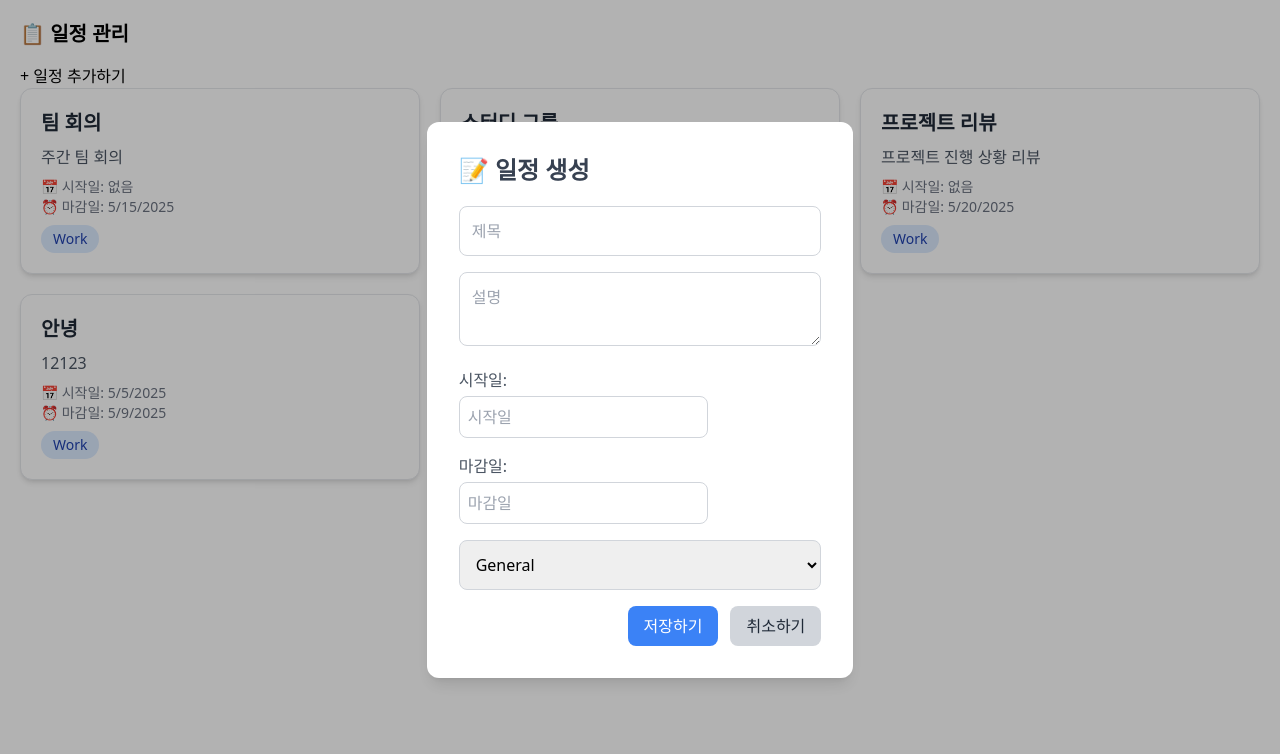
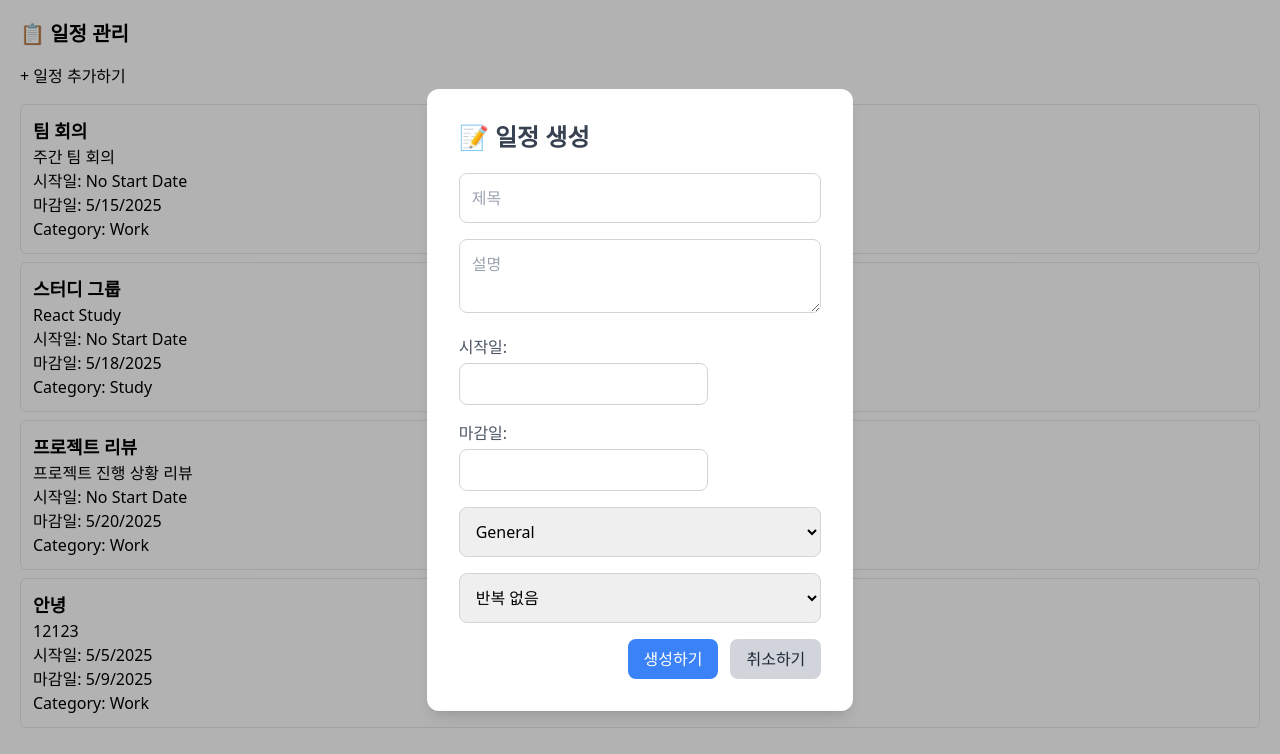
Before and after one commit to Yirgacheffe-Cho/recoil, a React (Create React App) app: page /schedules in a window 1280 px wide. Both pictures are taken after a click on the button "+ 일정 추가하기". Shown: the top 754 px of the page. Built offline with nearby package versions, Linux system fonts and the light colour scheme; data requests are answered from the project's data file.

Commit message:
feat: 수정 모달 개발
스케쥴 클릭시 수정 모달 개발

```diff
--- /dev/null
+++ b/craco.config.cjs
@@ -0,0 +1,30 @@
+const path = require('path');
+
+module.exports = {
+  webpack: {
+    alias: {
+      '@': path.resolve(__dirname, 'src/'),
+      '@components': path.resolve(__dirname, 'src/components/'),
+      '@pages': path.resolve(__dirname, 'src/pages/'),
+      '@services': path.resolve(__dirname, 'src/services/'),
+      '@atoms': path.resolve(__dirname, 'src/atoms/'),
+      '@hooks': path.resolve(__dirname, 'src/hooks/'),
+    },
+    configure: {
+      module: {
+        rules: [
+          {
+            test: /\.js$/,
+            enforce: 'pre',
+            use: ['source-map-loader'],
+            exclude: [
+              /node_modules\/react-datepicker/, // 🔥 제외합니다.
+              /node_modules\/react-dom/,
+              /node_modules\/react/,
+            ],
+          },
+        ],
+      },
+    },
+  },
+};
--- a/craco.config.js
+++ /dev/null
@@ -1,28 +0,0 @@
-// craco.config.js
-const path = require('path');
-
-module.exports = {
-  webpack: {
-    alias: {
-      '@components': path.resolve(__dirname, 'src/components'),
-      '@hooks': path.resolve(__dirname, 'src/hooks'),
-      '@recoil': path.resolve(__dirname, 'src/recoil'),
-    },
-    configure: (webpackConfig) => {
-      // ✅ Dead Code Elimination 활성화
-      webpackConfig.optimization.usedExports = true;
-
-      // ✅ Tree Shaking 활성화
-      webpackConfig.optimization.sideEffects = true;
-
-      // ✅ SplitChunks 설정
-      webpackConfig.optimization.splitChunks = {
-        chunks: 'all',
-        minSize: 20000,
-        maxSize: 70000,
-      };
-
-      return webpackConfig;
-    },
-  },
-};
--- a/package.json
+++ b/package.json
@@ -24,7 +24,7 @@
   },
   "type": "module",
   "scripts": {
-    "start": "react-scripts start",
+    "start": "craco start",
     "build": "react-scripts build",
     "test": "react-scripts test",
     "eject": "react-scripts eject",
--- a/src/atoms/scheduleAtom.ts
+++ b/src/atoms/scheduleAtom.ts
@@ -1,16 +1,23 @@
 import { atomFamily } from 'recoil';
 
+export enum RepeatType {
+  NONE = 'none',
+  DAILY = 'daily',
+  WEEKLY = 'weekly',
+  MONTHLY = 'monthly',
+}
+
 export type ScheduleItem = {
-  id: string; // 일정 ID
-  title: string; // 제목
-  description: string; // 설명
+  id: string;
+  title: string;
+  description: string;
   startDate: Date | null;
-  dueDate: Date | null; // 마감일
-  priority: 'low' | 'normal' | 'high'; // 우선순위
-  repeat: boolean; // 반복 여부
-  category: string; // 카테고리
-  tags: string[]; // 태그
-  completed: boolean; // 완료 여부
+  dueDate: Date | null;
+  priority: 'low' | 'normal' | 'high';
+  category: string;
+  tags: string[];
+  completed: boolean;
+  repeat: RepeatType; // 🔥 반복 타입 추가
 };
 
 export const scheduleItemState = atomFamily<ScheduleItem, string>({
@@ -22,9 +29,9 @@ export const scheduleItemState = atomFamily<ScheduleItem, string>({
     startDate: null,
     dueDate: null,
     priority: 'normal',
-    repeat: false,
     category: 'General',
     tags: [],
     completed: false,
+    repeat: RepeatType.NONE,
   }),
 });
--- a/src/components/ScheduleList.tsx
+++ b/src/components/ScheduleList.tsx
@@ -1,37 +1,41 @@
 import { useSchedules } from '../hooks/useSchedules';
+import { ScheduleItem } from '../atoms/scheduleAtom';
 
-export default function ScheduleList({ reload }: { reload: boolean }) {
+export default function ScheduleList({
+  reload,
+  onEdit,
+}: {
+  reload: boolean;
+  onEdit: (schedule: ScheduleItem) => void;
+}) {
   const { schedules, loading, error } = useSchedules(reload);
 
   if (loading) return <p>Loading...</p>;
   if (error) return <p>Error: {error}</p>;
 
   return (
-    <div className="grid grid-cols-1 md:grid-cols-2 lg:grid-cols-3 gap-5">
+    <div className="space-y-2">
       {schedules.map((schedule) => (
         <div
           key={schedule.id}
-          className="p-5 bg-white border border-gray-200 rounded-xl shadow-md hover:shadow-lg"
+          className="p-3 border rounded-md cursor-pointer"
+          onClick={() => onEdit(schedule)}
         >
-          <h3 className="text-xl font-semibold text-gray-800 mb-2">
-            {schedule.title}
-          </h3>
-          <p className="text-gray-600 mb-2">{schedule.description}</p>
-          <p className="text-sm text-gray-500">
-            📅 시작일:{' '}
+          <h3 className="text-lg font-bold">{schedule.title}</h3>
+          <p>{schedule.description}</p>
+          <p>
+            시작일:{' '}
             {schedule.startDate
               ? new Date(schedule.startDate).toLocaleDateString()
-              : '없음'}
+              : 'No Start Date'}
           </p>
-          <p className="text-sm text-gray-500">
-            ⏰ 마감일:{' '}
+          <p>
+            마감일:{' '}
             {schedule.dueDate
               ? new Date(schedule.dueDate).toLocaleDateString()
-              : '없음'}
+              : 'No Due Date'}
           </p>
-          <span className="inline-block mt-2 px-3 py-1 text-sm bg-blue-100 text-blue-800 rounded-full">
-            {schedule.category}
-          </span>
+          <p>Category: {schedule.category}</p>
         </div>
       ))}
     </div>
--- a/src/components/ScheduleModal.tsx
+++ b/src/components/ScheduleModal.tsx
@@ -1,25 +1,44 @@
-import { useState } from 'react';
+import { useState, useEffect } from 'react';
 import DatePicker from 'react-datepicker';
 import 'react-datepicker/dist/react-datepicker.css';
+import { createSchedule, updateSchedule } from '../services/scheduleService';
+import { ScheduleItem, RepeatType } from '../atoms/scheduleAtom';
+
+interface ScheduleModalProps {
+  isEdit: boolean;
+  schedule?: ScheduleItem;
+  onClose: () => void;
+  onRefresh: () => void;
+}
 
 export default function ScheduleModal({
+  isEdit,
+  schedule,
   onClose,
-  onAdd,
-  createSchedule,
-}: {
-  onClose: () => void;
-  onAdd: () => void;
-  createSchedule: (schedule: any) => Promise<any>;
-}) {
+  onRefresh,
+}: ScheduleModalProps) {
   const [title, setTitle] = useState('');
   const [description, setDescription] = useState('');
   const [startDate, setStartDate] = useState<Date | null>(null);
   const [dueDate, setDueDate] = useState<Date | null>(null);
   const [category, setCategory] = useState('General');
+  const [repeat, setRepeat] = useState<RepeatType>(RepeatType.NONE); // 🔥 Repeat 초기값 설정
+
+  // 🔥 수정 모드일 때 기존 값 로딩
+  useEffect(() => {
+    if (isEdit && schedule) {
+      setTitle(schedule.title);
+      setDescription(schedule.description);
+      setStartDate(schedule.startDate);
+      setDueDate(schedule.dueDate);
+      setCategory(schedule.category);
+      setRepeat(schedule.repeat ?? RepeatType.NONE);
+    }
+  }, [isEdit, schedule]);
 
   const handleSave = async () => {
-    const newSchedule = {
-      id: Date.now().toString(),
+    const newSchedule: ScheduleItem = {
+      id: isEdit && schedule ? schedule.id : Date.now().toString(),
       title,
       description,
       startDate,
@@ -28,32 +47,38 @@ export default function ScheduleModal({
       category,
       tags: [],
       completed: false,
+      repeat: repeat ?? RepeatType.NONE, // 🔥 생성 시 Repeat 값 반영
     };
 
-    const result = await createSchedule(newSchedule);
-    if (result) {
-      onAdd();
-      onClose();
+    if (isEdit && schedule) {
+      await updateSchedule(schedule.id, newSchedule);
+    } else {
+      await createSchedule(newSchedule);
     }
+
+    onRefresh();
+    onClose();
   };
 
   return (
     <div className="fixed inset-0 bg-black bg-opacity-30 flex justify-center items-center">
       <div className="bg-white p-8 rounded-xl w-1/3 shadow-lg">
-        <h2 className="text-2xl font-bold mb-5 text-gray-700">📝 일정 생성</h2>
+        <h2 className="text-2xl font-bold mb-5 text-gray-700">
+          {isEdit ? '✏️ 일정 수정' : '📝 일정 생성'}
+        </h2>
 
         <input
           value={title}
           onChange={(e) => setTitle(e.target.value)}
           placeholder="제목"
-          className="w-full p-3 mb-4 border border-gray-300 rounded-lg focus:outline-none focus:ring-2 focus:ring-blue-500"
+          className="w-full p-3 mb-4 border border-gray-300 rounded-lg"
         />
 
         <textarea
           value={description}
           onChange={(e) => setDescription(e.target.value)}
           placeholder="설명"
-          className="w-full p-3 mb-4 border border-gray-300 rounded-lg focus:outline-none focus:ring-2 focus:ring-blue-500"
+          className="w-full p-3 mb-4 border border-gray-300 rounded-lg"
         />
 
         <div className="mb-4">
@@ -62,7 +87,6 @@ export default function ScheduleModal({
             selected={startDate ?? undefined}
             onChange={(date) => setStartDate(date as Date)}
             className="w-full p-2 border border-gray-300 rounded-lg"
-            placeholderText="시작일"
           />
         </div>
 
@@ -72,18 +96,29 @@ export default function ScheduleModal({
             selected={dueDate ?? undefined}
             onChange={(date) => setDueDate(date as Date)}
             className="w-full p-2 border border-gray-300 rounded-lg"
-            placeholderText="마감일"
           />
         </div>
 
         <select
           value={category}
           onChange={(e) => setCategory(e.target.value)}
-          className="w-full p-3 mb-4 border border-gray-300 rounded-lg focus:outline-none focus:ring-2 focus:ring-blue-500"
+          className="w-full p-3 mb-4 border border-gray-300 rounded-lg"
         >
           <option value="General">General</option>
           <option value="Work">Work</option>
           <option value="Personal">Personal</option>
+        </select>
+
+        {/* 🔥 Repeat 옵션 추가 */}
+        <select
+          value={repeat}
+          onChange={(e) => setRepeat(e.target.value as RepeatType)}
+          className="w-full p-3 mb-4 border border-gray-300 rounded-lg"
+        >
+          <option value={RepeatType.NONE}>반복 없음</option>
+          <option value={RepeatType.DAILY}>매일 반복</option>
+          <option value={RepeatType.WEEKLY}>매주 반복</option>
+          <option value={RepeatType.MONTHLY}>매월 반복</option>
         </select>
 
         <div className="flex justify-end gap-3">
@@ -91,7 +126,7 @@ export default function ScheduleModal({
             onClick={handleSave}
             className="px-4 py-2 bg-blue-500 text-white rounded-lg hover:bg-blue-600"
           >
-            저장하기
+            {isEdit ? '수정하기' : '생성하기'}
           </button>
           <button
             onClick={onClose}
--- a/src/pages/SchedulePage.tsx
+++ b/src/pages/SchedulePage.tsx
@@ -1,34 +1,46 @@
-// src/pages/SchedulePage.tsx
 import { useState } from 'react';
 import ScheduleList from '../components/ScheduleList';
 import ScheduleModal from '../components/ScheduleModal';
-import { useSchedules } from '../hooks/useSchedules';
+import { ScheduleItem } from '../atoms/scheduleAtom';
 
 export default function SchedulePage() {
   const [modalOpen, setModalOpen] = useState(false);
+  const [isEdit, setIsEdit] = useState(false);
+  const [selectedSchedule, setSelectedSchedule] = useState<ScheduleItem | null>(
+    null,
+  );
   const [reload, setReload] = useState(false);
-  const { createSchedule } = useSchedules(reload);
 
-  const handleAddSchedule = () => {
+  const handleAdd = () => {
+    setIsEdit(false);
+    setSelectedSchedule(null);
     setModalOpen(true);
   };
 
-  const handleReload = () => {
-    setReload(!reload); // 🔄 리스트 강제 리로드
+  const handleEdit = (schedule: ScheduleItem) => {
+    console.log('Edit clicked for schedule:', schedule); // 🔍 디버깅용 로그
+    setIsEdit(true); // 수정 모드로 전환
+    setSelectedSchedule(schedule); // 🔥 여기서 schedule을 사용함
+    setModalOpen(true); // 모달 열기
+  };
+
+  const handleRefresh = () => {
+    setReload(!reload);
   };
 
   return (
     <div className="p-5">
       <h1 className="text-xl font-bold mb-4">📋 일정 관리</h1>
-      <button onClick={handleAddSchedule} className="btn">
+      <button onClick={handleAdd} className="btn mb-4">
         + 일정 추가하기
       </button>
-      <ScheduleList reload={reload} />
+      <ScheduleList reload={reload} onEdit={handleEdit} />
       {modalOpen && (
         <ScheduleModal
+          isEdit={isEdit}
+          schedule={selectedSchedule ?? undefined}
           onClose={() => setModalOpen(false)}
-          onAdd={handleReload}
-          createSchedule={createSchedule}
+          onRefresh={handleRefresh}
         />
       )}
     </div>
```
